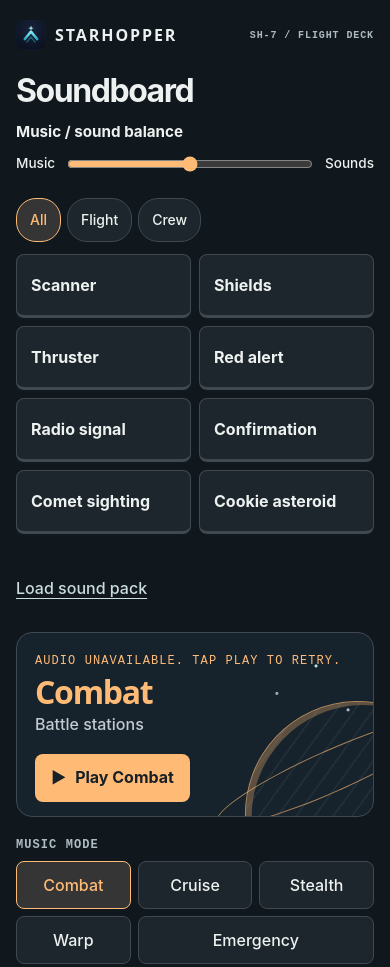
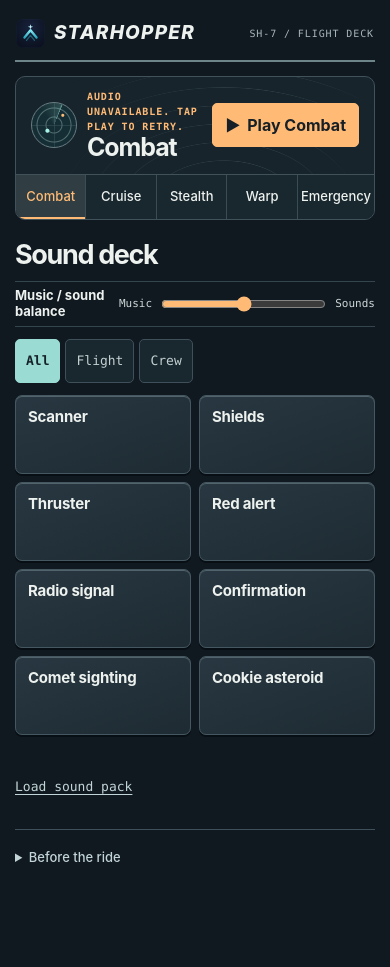
Before and after one commit to FlorianPhil/starhopper, a plain HTML site: page index.html in a window 390 px wide. Shown: the top 967 px of the page. After the commit the page ends 905 px from the top, so only its background shows below. Drawn offline with Linux system fonts and the light colour scheme; no server answers.

Commit message:
Add ship systems and give the phone deck waveform pads

```diff
--- a/css/cockpit.css
+++ b/css/cockpit.css
@@ -1,341 +1,416 @@
 :root {
   color-scheme: dark;
   --accent: #ffbb76;
-  --edge: #404951;
-  --surface: #1d262d;
+  --ink: #edf2ef;
+  --muted: #a8b6b9;
+  --edge: #40505a;
+  --bank: #9adbd4;
+  --mono: ui-monospace, SFMono-Regular, Menlo, monospace;
   font:
     500 16px/1.4 -apple-system,
     BlinkMacSystemFont,
     system-ui,
     sans-serif;
-  color: #edf1ef;
-  background: #10171d;
+  color: var(--ink);
+  background: #101820;
+}
+* {
+  box-sizing: border-box;
 }
 body {
   margin: 0;
 }
 main {
-  max-width: 760px;
+  width: min(100%, 820px);
   margin: auto;
-  padding: 20px max(16px, env(safe-area-inset-right))
-    max(30px, env(safe-area-inset-bottom));
+  padding: 16px max(15px, env(safe-area-inset-left))
+    max(26px, env(safe-area-inset-bottom));
+}
+header,
+.wordmark,
+.screen,
+.balance-control div,
+.clip-preview {
+  display: flex;
+  align-items: center;
 }
 header {
-  display: flex;
-  align-items: center;
   justify-content: space-between;
-  margin-bottom: 16px;
-  color: #aebac1;
-  font:
-    600 10px/1.3 ui-monospace,
-    monospace;
+  padding: 3px 1px 12px;
+  border-bottom: 2px solid #6d8589;
+  margin-bottom: 14px;
+}
+header > span:last-child,
+small,
+#banks,
+.clip-preview,
+.import-button,
+summary {
+  font-family: var(--mono);
+}
+header > span:last-child {
+  font-size: 10px;
   letter-spacing: 0.09em;
+  color: var(--muted);
 }
 .wordmark {
-  display: flex;
-  align-items: center;
   gap: 9px;
-  font: bold 16px/1 system-ui;
-  letter-spacing: 0.12em;
-  color: #ecf0f0;
+  font-size: 19px;
+  font-weight: 850;
+  letter-spacing: 0.065em;
+  font-style: italic;
 }
 .wordmark img {
-  width: 30px;
-  border-radius: 8px;
+  width: 29px;
+  height: 29px;
+  border-radius: 7px;
+}
+button,
+input,
+summary {
+  font: inherit;
+}
+button {
+  color: inherit;
+  cursor: pointer;
+  min-height: 44px;
+  background: #223039;
+  border: 1px solid var(--edge);
+  border-radius: 5px;
+}
+button:focus-visible,
+input:focus-visible,
+summary:focus-visible {
+  outline: 3px solid #d0f7ee;
+  outline-offset: 3px;
+}
+button:disabled {
+  opacity: 0.55;
 }
 .display {
+  border: 1px solid #41525a;
+  border-radius: 10px;
+  background: #17242c;
+  overflow: hidden;
+}
+.screen {
   position: relative;
   isolation: isolate;
   overflow: hidden;
-  border: 1px solid var(--edge);
-  border-radius: 16px;
-  background: #17232c;
-  color: var(--accent);
+  justify-content: space-between;
+  gap: 10px;
+  padding: 12px 15px;
 }
-.orbit {
+.screen::before {
+  content: "";
   position: absolute;
   z-index: -1;
   inset: 0;
-  overflow: hidden;
-  background:
-    radial-gradient(circle at 84% 18%, #bcdee5 1px, transparent 2px),
-    radial-gradient(circle at 73% 33%, #9aacbc 1px, transparent 2px),
-    radial-gradient(circle at 93% 42%, #adbac0 1px, transparent 2px);
+  background: repeating-radial-gradient(
+    ellipse at 58% 135%,
+    transparent 0 16px,
+    #35454c 17px,
+    transparent 18px 29px
+  );
+  mask-image: linear-gradient(
+    105deg,
+    transparent 15%,
+    #000 65%,
+    transparent 95%
+  );
+  opacity: 0.8;
 }
-.orbit:before,
-.orbit:after {
-  content: "";
-  position: absolute;
-  width: 63%;
-  aspect-ratio: 1;
-  border-radius: 50%;
-  left: 64%;
-  top: 37%;
-  transform: rotate(-24deg);
-  border: 1px solid color-mix(in srgb, var(--accent) 65%, transparent);
-  background: repeating-linear-gradient(
-    150deg,
-    transparent 0 13px,
-    #23323a 14px 15px
-  );
-  box-shadow: inset 4px 5px 0 color-mix(in srgb, var(--accent) 30%, transparent);
+.music-readout {
+  display: grid;
+  grid-template-columns: auto auto;
+  align-items: baseline;
+  gap: 0 9px;
 }
-.orbit:after {
-  width: 70%;
-  height: 22%;
-  top: 64%;
-  left: 53%;
-  background: none;
-  box-shadow: none;
-}
-.screen {
-  padding: 22px 24px;
-  position: relative;
-}
-small,
-h2,
-header > span:last-child {
-  font-family: ui-monospace, monospace;
-}
-.screen small,
-h2 {
-  font-size: 12px;
+#state {
+  grid-column: 1/-1;
+  font: 600 10px/1.5 var(--mono);
   letter-spacing: 0.09em;
+  color: var(--accent);
   text-transform: uppercase;
 }
-h1 {
-  font-size: clamp(40px, 7vw, 64px);
-  letter-spacing: -0.055em;
-  line-height: 1.05;
-  margin: 8px 0 2px;
+#title {
+  font-size: 25px;
+  letter-spacing: -0.045em;
+  line-height: 1.1;
+  margin: 0;
 }
-p {
-  margin: 0 0 12px;
-  color: #c1cbd0;
-}
-button,
-summary,
-input {
-  font: inherit;
-}
-button {
-  border: 1px solid var(--edge);
-  background: var(--surface);
-  color: inherit;
-  border-radius: 8px;
-  min-height: 48px;
-  padding: 8px 14px;
-  cursor: pointer;
-}
-button[aria-pressed="true"] {
-  color: var(--accent);
-  border-color: var(--accent);
-  background: color-mix(in srgb, var(--accent) 10%, var(--surface));
-}
-button:focus-visible,
-summary:focus-visible,
-input:focus-visible {
-  outline: 3px solid #d7eeee;
-  outline-offset: 3px;
-}
-button:active {
-  filter: brightness(1.2);
-}
-button:disabled {
-  opacity: 0.55;
-  cursor: default;
+#caption {
+  font-size: 12px;
+  color: var(--muted);
+  margin: 0;
 }
 #transport {
-  margin-top: 6px;
+  border-color: var(--accent);
   background: var(--accent);
-  color: #182027;
-  border: 0;
+  color: #172027;
   font-weight: 750;
-  min-width: 155px;
+  padding: 7px 12px;
+  flex-shrink: 0;
 }
 #glyph {
-  margin-right: 5px;
+  margin-right: 3px;
 }
-h2 {
-  color: #afbdc4;
-  margin: 20px 0 8px;
-  font-weight: 600;
-}
-.modes,
-.cues,
-#drives {
+.modes {
   display: flex;
-  gap: 7px;
+  border-top: 1px solid #40515a;
   flex-wrap: wrap;
 }
-.modes button,
-.cues button {
-  flex: 1 1 82px;
+.modes button {
+  flex: 1 1 18%;
+  padding: 4px 3px;
+  border: 0;
+  border-right: 1px solid #3b4c54;
+  background: #19272e;
+  border-radius: 0;
+  font-size: 13px;
 }
-.cues button {
-  font-size: 15px;
+.modes button:last-child {
+  border-right: 0;
 }
-.drive {
+.modes button[aria-pressed="true"] {
+  background: #303e43;
+  color: var(--accent);
+  box-shadow: inset 0 -2px var(--accent);
+}
+.soundboard {
+  margin: 20px 0;
+}
+h1 {
+  font-size: clamp(27px, 5vw, 39px);
+  letter-spacing: -0.05em;
+  line-height: 1.08;
+  margin: 0 0 12px;
+}
+.balance-control {
   display: flex;
   align-items: center;
   gap: 14px;
-  margin-top: 14px;
+  border-block: 1px solid #35454e;
 }
-.drive h2 {
+.balance-control label {
+  font-size: 13px;
+  line-height: 1.2;
+  font-weight: 650;
+  max-width: 90px;
+}
+.balance-control div {
+  flex: 1;
+  gap: 9px;
+  font: 11px var(--mono);
+  color: #ccd8d7;
+}
+#balance {
+  flex: 1;
+  width: 50px;
+  height: 44px;
+  min-width: 50px;
   margin: 0;
+  accent-color: var(--accent);
 }
-#drives button {
+#banks {
+  display: flex;
+  gap: 5px;
+  flex-wrap: wrap;
+  padding: 12px 0;
+}
+#banks button {
+  padding: 5px 10px;
+  color: #c3d0d0;
+  font-size: 13px;
+  background: #19272f;
+}
+#banks button[aria-pressed="true"] {
+  background: var(--bank);
+  border-color: var(--bank);
+  color: #142127;
+  font-weight: 700;
+}
+[data-bank="Defense"] {
+  --bank: #93d7da;
+}
+[data-bank="Weapons"] {
+  --bank: #ffc18d;
+}
+[data-bank="Engineering"] {
+  --bank: #b1db9e;
+}
+[data-bank="Droids"] {
+  --bank: #a9bfef;
+}
+[data-bank="Flight"] {
+  --bank: #8cc9d8;
+}
+[data-bank="Crew"] {
+  --bank: #c7aedd;
+}
+#pads {
+  display: grid;
+  grid-template-columns: repeat(auto-fit, minmax(145px, 1fr));
+  gap: 8px;
+}
+#pads button {
+  touch-action: manipulation;
+  position: relative;
+  overflow: hidden;
+  display: flex;
+  flex-direction: column;
+  justify-content: space-between;
+  align-items: stretch;
+  gap: 9px;
+  min-height: 79px;
+  padding: 12px 12px 10px;
+  text-align: left;
+  border-radius: 7px;
+  background: linear-gradient(160deg, #283741, #1e2b33);
+  border-color: #455861;
+  box-shadow:
+    inset 0 1px #53636b,
+    0 2px 0 #080f14;
+}
+.pad-name {
+  font-size: 15px;
+  font-weight: 690;
+  line-height: 1.18;
+  letter-spacing: -0.015em;
+}
+.clip-preview {
+  justify-content: space-between;
+  gap: 8px;
+  min-height: 13px;
+  color: var(--bank);
+  font-size: 10px;
+  font-variant-numeric: tabular-nums;
+}
+.waveform {
+  display: flex;
+  align-items: center;
+  gap: 1px;
+  height: 13px;
+}
+.waveform i {
+  width: 2px;
+  background: currentColor;
+  border-radius: 1px;
+}
+#pads button[data-playing="true"] {
+  background: var(--bank);
+  border-color: var(--bank);
+  color: #112128;
+  box-shadow: inset 0 1px #e3eee9;
+}
+#pads button[data-playing="true"] .clip-preview {
+  color: #25383c;
+}
+.pad-charge {
+  position: absolute;
+  left: 4px;
+  right: 4px;
+  bottom: 2px;
+  height: 4px;
+  background: currentColor;
+  border-radius: 2px;
+  transform-origin: left;
+  transform: scaleX(0);
+  pointer-events: none;
+}
+#pad-status,
+#pack-status,
+#offline-status,
+#theme-status,
+details p {
   font-size: 14px;
+  color: var(--muted);
+}
+#pad-status {
+  min-height: 1.3em;
+  margin: 6px 0;
+}
+.import-button,
+summary {
+  display: inline-flex;
+  align-items: center;
   min-height: 44px;
-  padding: 6px 12px;
+  color: #c2d5d6;
+  font-size: 13px;
+  cursor: pointer;
+}
+.import-button {
+  text-decoration: underline;
+  text-underline-offset: 3px;
+  margin-right: 14px;
+}
+.soundboard:has(#pack:focus-visible) .import-button {
+  outline: 2px solid #d0f7ee;
+}
+#pack {
+  position: absolute;
+  width: 1px;
+  height: 1px;
+  opacity: 0;
 }
 details {
   border-top: 1px solid var(--edge);
-  margin-top: 24px;
-  padding-top: 4px;
+  padding-top: 5px;
 }
 summary {
-  cursor: pointer;
-  padding: 14px 0;
-  color: #c1cbd0;
-}
-details p {
-  font-size: 14px;
-  max-width: 55ch;
+  display: list-item;
+  align-content: center;
 }
 details label {
   display: block;
   font-weight: 650;
-  margin: 17px 0 5px;
+  margin: 14px 0 4px;
+}
+details p {
+  max-width: 56ch;
+  margin: 4px 0 10px;
+}
+details button {
+  padding: 8px 12px;
 }
 input {
   max-width: 100%;
 }
-#offline-status,
-#theme-status {
-  margin: 6px 0;
+@media (max-width: 420px) {
+  #caption {
+    display: none;
+  }
 }
-@media (max-width: 480px) {
-  .modes {
-    display: grid;
-    grid-template-columns: repeat(3, 1fr);
+@media (max-width: 340px) {
+  #pads {
+    grid-template-columns: repeat(2, minmax(0, 1fr));
   }
-  .modes button:last-child {
-    grid-column: span 2;
+  .modes button {
+    font-size: 11px;
   }
-  .cues {
-    display: grid;
-    grid-template-columns: repeat(3, 1fr);
+  .waveform i {
+    width: 1.5px;
   }
-  .cues button:last-child {
-    grid-column: span 3;
+}
+@media (min-width: 700px) {
+  .balance-control label {
+    max-width: none;
+  }
+  .balance-control div {
+    max-width: 350px;
   }
   .screen {
-    padding: 19px;
-  }
-  .drive {
-    gap: 9px;
+    padding: 14px 20px;
   }
 }
 
-.soundboard {
-  margin: 24px 0 22px;
-}
-.soundboard h1 {
-  margin: 0 0 12px;
-  font-size: clamp(32px, 6vw, 48px);
-  letter-spacing: -0.045em;
-}
-#banks {
-  display: flex;
-  gap: 6px;
-  flex-wrap: wrap;
-  margin-bottom: 12px;
-}
-#banks button {
-  padding: 7px 13px;
-  border-radius: 20px;
-  min-height: 44px;
-  font-size: 14px;
-}
-#pads {
-  display: grid;
-  grid-template-columns: repeat(auto-fit, minmax(132px, 1fr));
-  gap: 8px;
-}
-#pads button {
-  touch-action: manipulation;
-  min-height: 64px;
-  text-align: left;
-  padding: 12px 14px;
-  font-weight: 650;
-  border-bottom-width: 3px;
-}
-#pads button[data-playing="true"] {
-  background: var(--accent);
-  color: #182027;
-  border-color: var(--accent);
-}
-#pad-status {
-  margin: 7px 0;
-  min-height: 1.3em;
-  font-size: 14px;
-}
-.import-button {
-  display: inline-flex;
-  align-items: center;
-  min-height: 44px;
-  color: #c9dcdf;
-  cursor: pointer;
-  text-decoration: underline;
-  text-underline-offset: 4px;
-}
-.soundboard:has(#pack:focus-visible) .import-button {
-  outline: 2px solid #c9dcdf;
-}
-#pack {
-  width: 1px;
-  height: 1px;
-  opacity: 0;
-  position: absolute;
-}
-#pack-status {
-  display: block;
-  font-size: 14px;
-}
-.screen #title {
-  font: 700 2rem/1.1 system-ui;
-  letter-spacing: -0.04em;
-  color: var(--accent);
-  text-transform: none;
-  margin: 4px 0;
-}
-.screen {
-  padding: 14px 18px;
-}
-@media (orientation: landscape) and (min-width: 700px) and (max-height: 520px) {
-  main {
-    display: grid;
-    grid-template-columns: 1.5fr 1fr;
-    gap: 10px 18px;
-  }
-  header,
-  details {
-    grid-column: 1/-1;
-  }
-  .soundboard {
-    grid-row: 2 / span 2;
-    margin: 0;
-  }
-  .display {
-    align-self: start;
-  }
-}
-
-.balance-control { margin: 0 0 12px; max-width: 460px; }
-.balance-control label { font-weight: 650; font-size: .95rem; }
-.balance-control div { display: flex; align-items: center; gap: 12px; font-size: .85rem; }
-#balance { flex: 1; height: 44px; min-width: 60px; margin: 0; accent-color: var(--accent); }
-#pads button { position: relative; overflow: hidden; }
-.pad-charge { position: absolute; left: 5px; right: 5px; bottom: 3px; height: 5px;
-  background: currentColor; border-radius: 4px; transform-origin: left; transform: scaleX(0); pointer-events: none; }
+.scope {flex:0 0 46px;height:46px;position:relative;overflow:hidden;border-radius:50%;
+ border:1px solid #697e83;background-color:#152d34;
+ background-image:radial-gradient(circle at 70% 28%,var(--accent) 1px,transparent 2px),
+ radial-gradient(circle at 35% 63%,#a7f5e9 1.5px,transparent 2.5px),
+ repeating-radial-gradient(circle,transparent 0 7px,#526f72 8px,transparent 9px),
+ linear-gradient(90deg,transparent 49%,#405e63 50%,transparent 52%),
+ linear-gradient(transparent 49%,#405e63 50%,transparent 52%);}
+.scope i {position:absolute;inset:0;background:conic-gradient(from 24deg,transparent 0 295deg,#92d4c82e 354deg,#93d4c8a1 358deg,transparent 360deg)}
+.music-readout {margin-right:auto}
+@media(max-width:340px){.scope {flex-basis:32px;height:32px}.screen{gap:7px;padding:10px}}
--- a/index.html
+++ b/index.html
@@ -22,10 +22,42 @@
         <span class="wordmark"><img src="img/icon.svg" alt="" />STARHOPPER</span
         ><span>SH-7 / FLIGHT DECK</span>
       </header>
+      <section class="display" aria-label="Flight soundtrack">
+        <div class="screen">
+          <div class="scope" aria-hidden="true"><i></i></div>
+          <div class="music-readout">
+            <small id="state" role="status">On standby</small>
+            <h2 id="title">Combat</h2>
+            <p id="caption">Battle stations</p>
+          </div>
+          <button id="transport">
+            <span id="glyph" aria-hidden="true">▶</span>
+            <span id="action">Play Combat</span>
+          </button>
+        </div>
+        <div class="modes" id="modes" role="group" aria-label="Music modes">
+          <button data-mode="combat" aria-pressed="true">Combat</button>
+          <button data-mode="cruise" aria-pressed="false">Cruise</button>
+          <button data-mode="stealth" aria-pressed="false">Stealth</button>
+          <button data-mode="warp" aria-pressed="false">Warp</button>
+          <button data-mode="emergency" aria-pressed="false">Emergency</button>
+        </div>
+      </section>
       <section class="soundboard" aria-labelledby="board-title">
-        <h1 id="board-title">Soundboard</h1>
-        <div class="balance-control"><label for="balance">Music / sound balance</label>
-          <div><span>Music</span><input id="balance" type="range" min="0" max="100" step="1" value="50"><span>Sounds</span></div>
+        <h1 id="board-title">Sound deck</h1>
+        <div class="balance-control">
+          <label for="balance">Music / sound balance</label>
+          <div>
+            <span>Music</span
+            ><input
+              id="balance"
+              type="range"
+              min="0"
+              max="100"
+              step="1"
+              value="50"
+            /><span>Sounds</span>
+          </div>
         </div>
         <div id="banks" aria-label="Sound groups"></div>
         <div id="pads" aria-label="Sound pads"></div>
@@ -33,28 +65,6 @@
         <label class="import-button" for="pack">Load sound pack</label>
         <input type="file" id="pack" accept=".json,application/json" />
         <span id="pack-status" role="status"></span>
-      </section>
-      <section class="display" aria-label="Music playback">
-        <div class="orbit" aria-hidden="true"></div>
-        <div class="screen">
-          <small id="state" role="status">On standby</small>
-          <h2 id="title">Combat</h2>
-          <p id="caption">Battle stations</p>
-          <button id="transport">
-            <span id="glyph" aria-hidden="true">▶</span>
-            <span id="action">Play Combat</span>
-          </button>
-        </div>
-      </section>
-      <section>
-        <h2>Music mode</h2>
-        <div class="modes" id="modes">
-          <button data-mode="combat" aria-pressed="true">Combat</button>
-          <button data-mode="cruise" aria-pressed="false">Cruise</button>
-          <button data-mode="stealth" aria-pressed="false">Stealth</button>
-          <button data-mode="warp" aria-pressed="false">Warp</button>
-          <button data-mode="emergency" aria-pressed="false">Emergency</button>
-        </div>
       </section>
       <details>
         <summary>Before the ride</summary>
--- a/js/pads.js
+++ b/js/pads.js
@@ -49,9 +49,21 @@
       pad.buffer = (async () => {
         const response = await fetch(pad.data);
         if (!response.ok) throw new Error("Sound unavailable");
-        return flightMix
+        const buffer = await flightMix
           .get()
           .context.decodeAudioData(await response.arrayBuffer());
+        pad.duration = buffer.duration;
+        const samples = buffer.getChannelData(0);
+        pad.peaks = Array.from({ length: 28 }, (_, index) => {
+          const first = Math.floor((samples.length * index) / 28);
+          const end = Math.floor((samples.length * (index + 1)) / 28);
+          let power = 0;
+          for (let i = first; i < end; i += 24)
+            power += samples[i] * samples[i];
+          return Math.sqrt(power / Math.max(1, Math.ceil((end-first)/24)));
+        });
+        if (pad.preview?.isConnected) paintWave(pad);
+        return buffer;
       })().catch((error) => {
         delete pad.buffer;
         throw error;
@@ -103,11 +115,28 @@
     }
   }
 
+  function paintWave(pad) {
+    const preview = pad.preview;
+    preview.replaceChildren();
+    const wave = document.createElement("span");
+    wave.className = "waveform";
+    const max = Math.max(...pad.peaks, 0.001);
+    for (const peak of pad.peaks) {
+      const bar = document.createElement("i");
+      bar.style.height = Math.round(2 + 11 * Math.sqrt(peak / max)) + "px";
+      wave.append(bar);
+    }
+    const duration = document.createElement("span");
+    duration.textContent = pad.duration.toFixed(1) + "s";
+    preview.append(wave, duration);
+  }
+
   function draw() {
     banks.replaceChildren();
     for (const name of new Set(["All", ...pads.map((pad) => pad.group)])) {
       const button = document.createElement("button");
       button.textContent = name;
+      button.dataset.bank = name;
       button.setAttribute("aria-pressed", name === group);
       button.onclick = () => {
         group = name;
@@ -120,7 +149,16 @@
       (pad) => group === "All" || pad.group === group,
     )) {
       const button = document.createElement("button");
-      button.textContent = pad.name;
+      button.setAttribute("aria-label", pad.name);
+      button.dataset.bank = pad.group;
+      const label = document.createElement("span");
+      label.className = "pad-name";
+      label.textContent = pad.name;
+      pad.preview = document.createElement("span");
+      pad.preview.className = "clip-preview";
+      pad.preview.setAttribute("aria-hidden", "true");
+      button.append(label, pad.preview);
+      if (pad.peaks) paintWave(pad);
       const meter = document.createElement("span");
       meter.className = "pad-charge";
       meter.setAttribute("aria-hidden", "true");
--- a/sw.js
+++ b/sw.js
@@ -1,4 +1,4 @@
-const SW_VERSION = "starhopper-v6";
+const SW_VERSION = "starhopper-v7";
 const SHELL_CACHE = `${SW_VERSION}-shell`;
 const OFFLINE_CACHE_PREFIX = "starhopper-offline-ready-";
 const COMPLETE_MARKER = new URL("__offline-cache-complete__", self.registration.scope).href;
```
Also changed, not shown: 2 other files.
